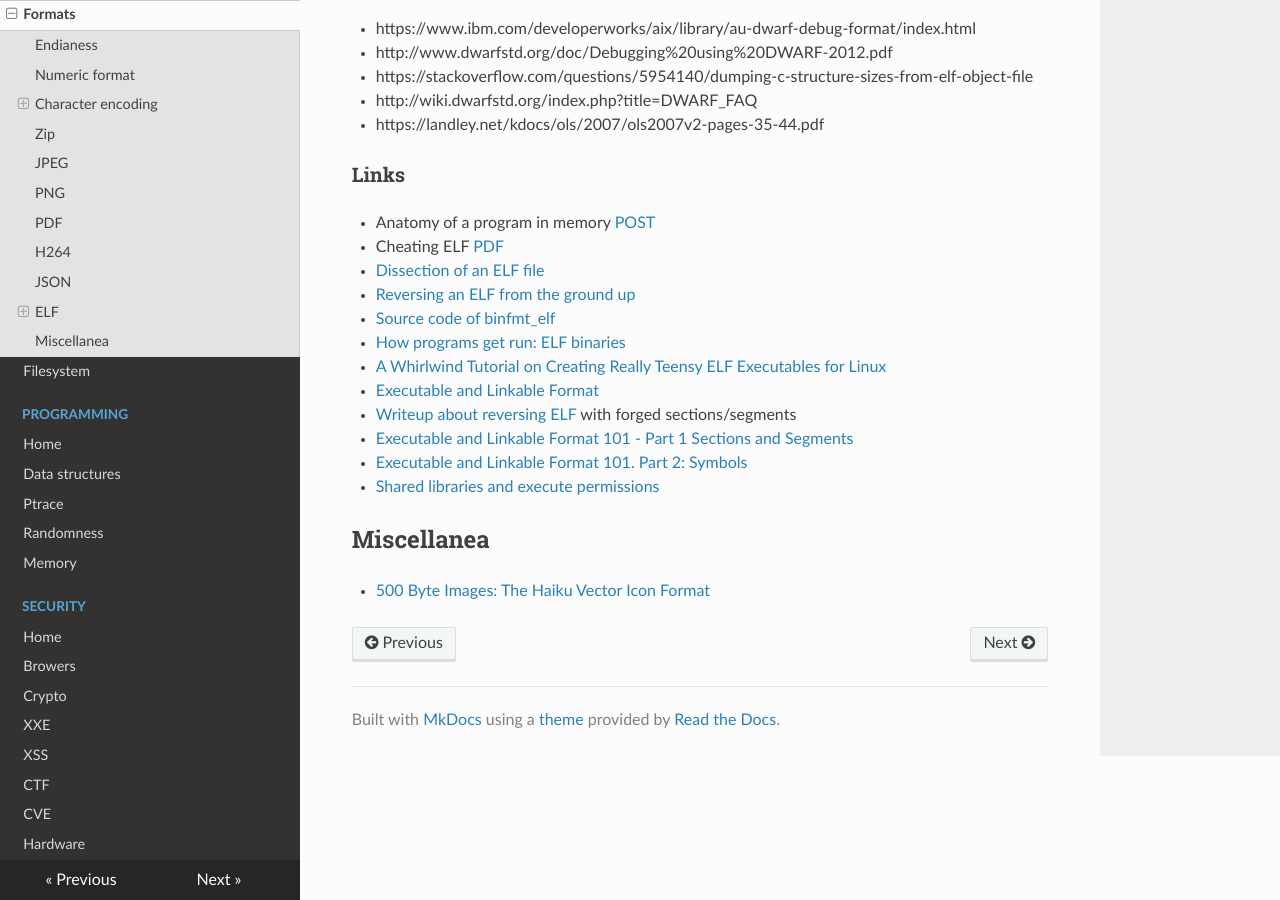
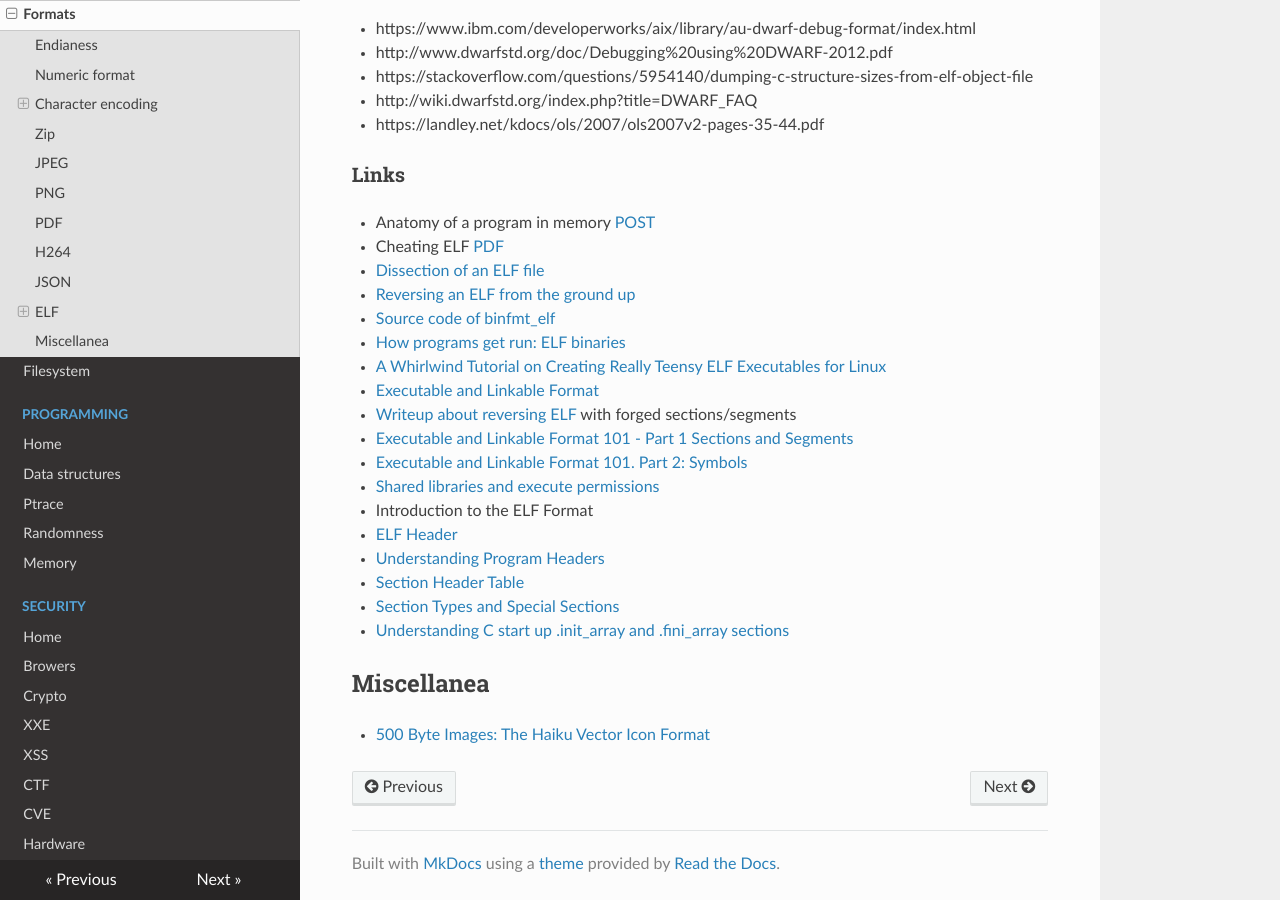
Before and after one commit to gipi/low-level, an MkDocs documentation site: the page built from docs/formats.md, in a window 1280 px wide and 900 px high, scrolled down 3460 px. Built offline with MkDocs 1.6.1, drawn with Linux system fonts in a browser that asks for light colours; nearby versions of some CDN libraries; old or Windows-style settings are respelled for this version of MkDocs.

Commit message:
Update formats.md

```diff
--- a/docs/formats.md
+++ b/docs/formats.md
@@ -159,6 +159,12 @@ the section ``PT_INTERP``) call the interpreter to do its job (i.e. resolve the
  - [Executable and Linkable Format 101 - Part 1 Sections and Segments](http://www.intezer.com/executable-linkable-format-101-part1-sections-segments/)
  - [Executable and Linkable Format 101. Part 2: Symbols](http://www.intezer.com/executable-linkable-format-101-part-2-symbols/)
  - [Shared libraries and execute permissions](https://www.technovelty.org/linux/shared-libraries-and-execute-permissions.html)
+ - Introduction to the ELF Format
+   - [ELF Header](https://blog.k3170makan.com/2018/09/introduction-to-elf-format-elf-header.html)
+   - [Understanding Program Headers](https://blog.k3170makan.com/2018/09/introduction-to-elf-format-part-ii.html)
+   - [Section Header Table](https://blog.k3170makan.com/2018/09/introduction-to-elf-file-format-part.html)
+   - [Section Types and Special Sections](https://blog.k3170makan.com/2018/10/introduction-to-elf-format-part-iv.html)
+   - [Understanding C start up .init_array and .fini_array sections](https://blog.k3170makan.com/2018/10/introduction-to-elf-format-part-vi.html)
 
 ## Miscellanea
 
```
